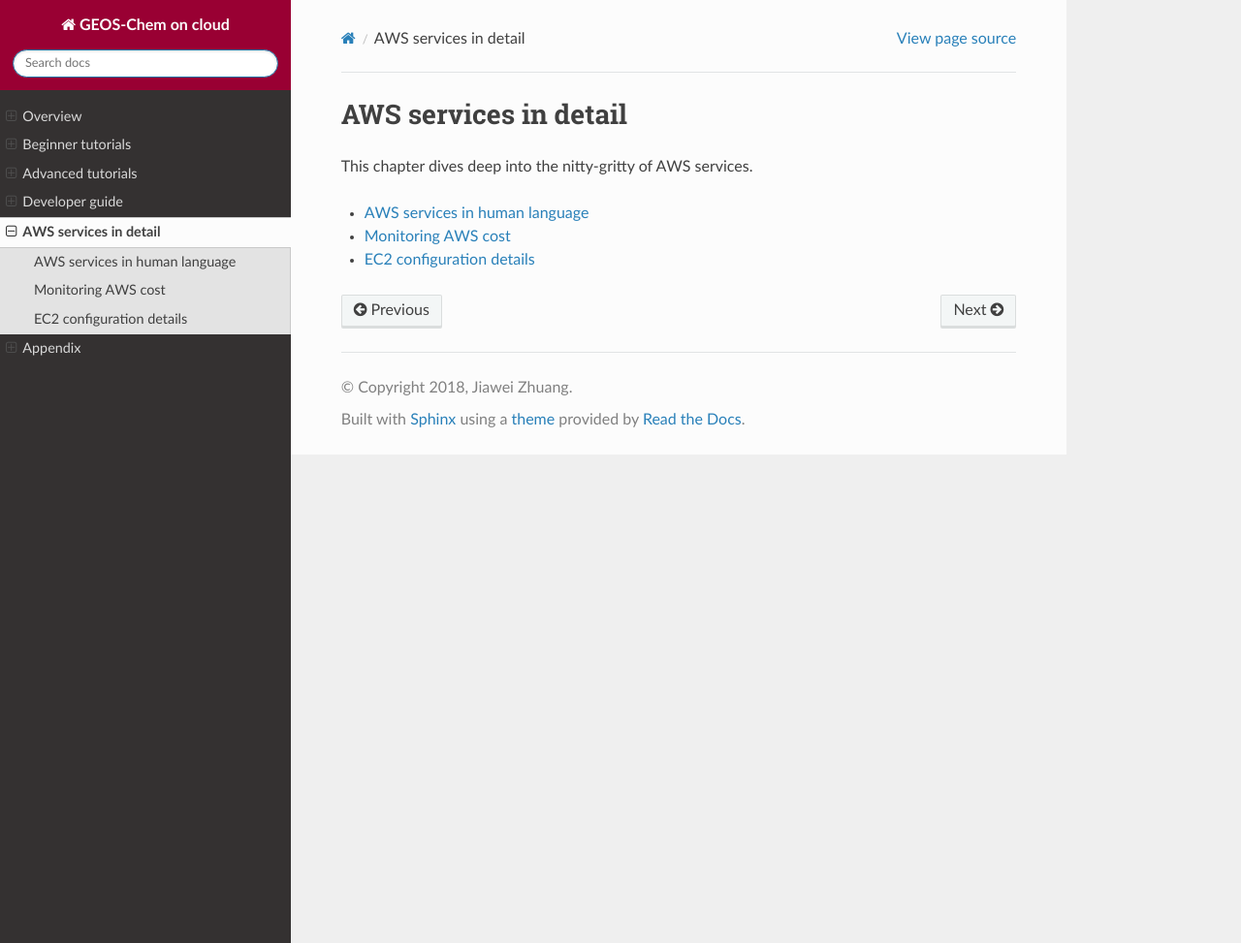
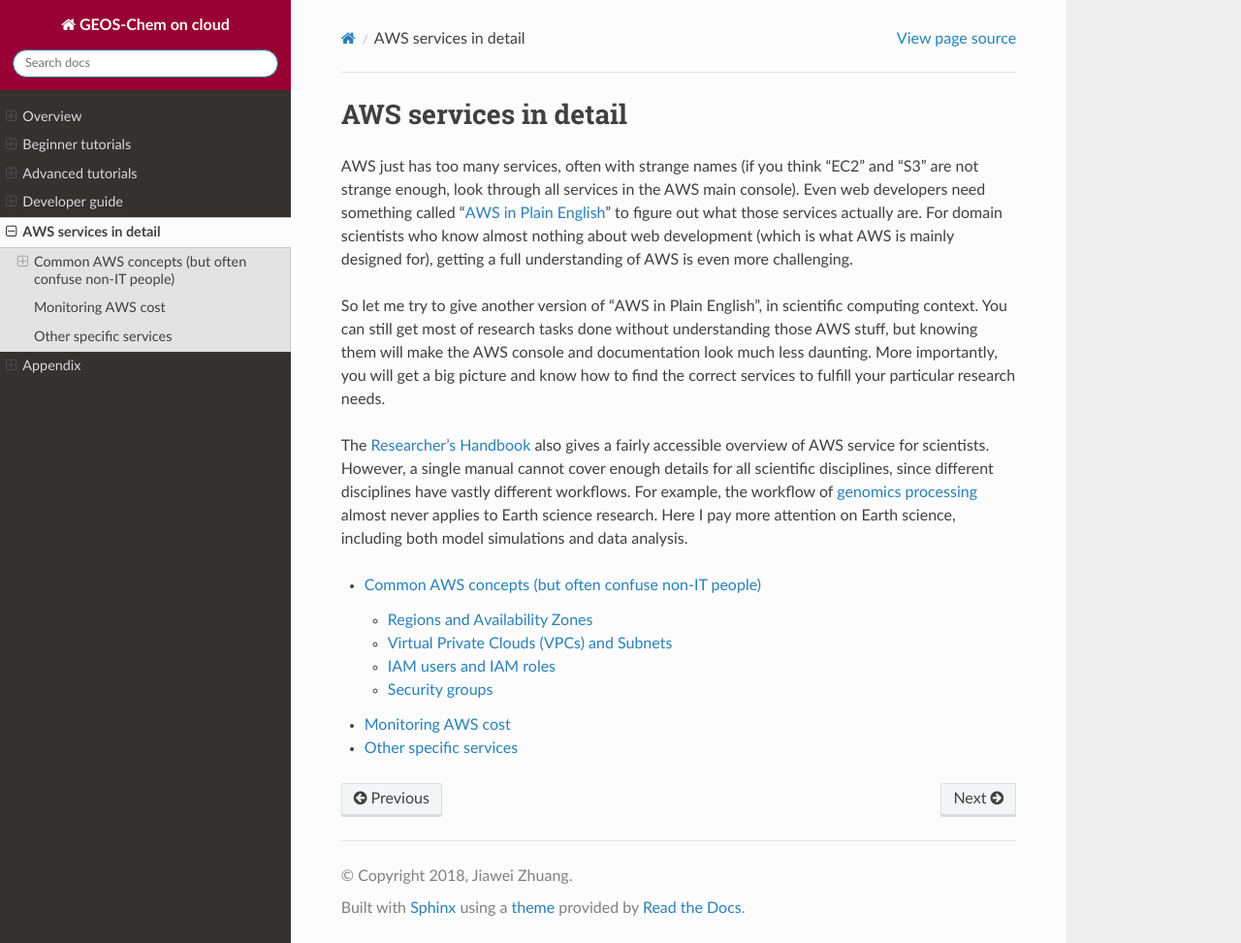
Before and after one commit to geoschem/geos-chem-cloud, a Sphinx documentation site: the page built from doc/source/chapter05_aws-in-detail/index.rst, in a window 1280 px wide and 973 px high. Shown: the whole window at 97% size. Built offline with Sphinx 7.4.7 and the Read the Docs theme 2.0.0, drawn with Linux system fonts in a browser that asks for light colours.

Commit message:
Finish common AWS concepts (Region, AZ, VPC)

```diff
--- a/doc/source/chapter02_beginner-tutorial/basic-aws-services.rst
+++ b/doc/source/chapter02_beginner-tutorial/basic-aws-services.rst
@@ -42,4 +42,4 @@
   (2) For large data (~TBs), downloading takes a long time so we would like to avoid downloading them anyway. After all, the key idea of cloud computing is "bringing compute to data". With Python and Jupyter, analyzing simulation results on the cloud is just as convenient as having data locally available.
 
 
-See "AWS services in human language" for a more complete review of AWS services.
+That's all core concepts you need to remember. For a more complete review, see :doc:`../chapter05_aws-in-detail/index`. For first-time readers, simply go to the next hands-on tutorial. The best way to learn cloud computing is trying it yourself.
--- a/doc/source/chapter02_beginner-tutorial/spot-instances.rst
+++ b/doc/source/chapter02_beginner-tutorial/spot-instances.rst
@@ -20,7 +22,7 @@
 
 .. figure:: img/spot_c4.png
 
-Each "Availability Zone" has its own spot price. You will get the cheapest one by default. (Recall that different `Avail Zones <https://docs.aws.amazon.com/AWSEC2/latest/UserGuide/using-regions-availability-zones.html>`_ are physically located at different locations. This was mentioned in the :ref:`EBS tutorial <ebs-az-label>`.)
+Each ":ref:`Availability Zone <az-detail-label>`" has its own spot price. You will get the cheapest one by default.
 
 Spot prices are fluctuating according to current user demand. **Once the price exceeds the on-demand price, your spot instance will be reclaimed by AWS to serve on-demand users who pay much more.** That's why they are "sloppy" and thus much cheaper than standard, on-demand instances.
 
--- a/doc/source/chapter02_beginner-tutorial/use-ebs.rst
+++ b/doc/source/chapter02_beginner-tutorial/use-ebs.rst
@@ -47,7 +47,7 @@
 
 .. figure:: img/create_ebs_volume.png
 
-Key parameters are "Size" (say you need a 200 GB disk in this case) and "Availability Zone" (a new concept). Keep other options as default. Currently there are 6 Avail Zones in the us-east-1 region (i.e. N. Virginia). EBS volumes are only attachable to EC2 instances in the same Avail Zone, because different Avail Zones are physically located at different locations (how can you attach a USB drive to a computer in another building?).
+Key parameters are "Size" (say you need a 200 GB disk in this case) and "Availability Zone" (a new concept). Keep other options as default. Currently there are 6 Avail Zones in the us-east-1 region (i.e. N. Virginia). EBS volumes are only attachable to EC2 instances in the same Avail Zone, because different Avail Zones :ref:`are physically located at different locations <az-detail-label>`  (how can you attach a USB drive to a computer in another building?).
 
 You can see the Avail Zone of your running instances in the EC2 console, "Instance" page:
 
--- a/doc/source/chapter05_aws-in-detail/aws-in-human-language.rst
+++ /dev/null
@@ -1,2 +0,0 @@
-AWS services in human language
-==============================
--- a/doc/source/chapter05_aws-in-detail/ec2-config.rst
+++ /dev/null
@@ -1,2 +0,0 @@
-EC2 configuration details
-=========================
--- a/doc/source/chapter05_aws-in-detail/index.rst
+++ b/doc/source/chapter05_aws-in-detail/index.rst
@@ -1,11 +1,15 @@
 AWS services in detail
 ======================
 
-This chapter dives deep into the nitty-gritty of AWS services.
+AWS just has too many services, often with strange names (if you think "EC2" and "S3" are not strange enough, look through all services in the AWS main console). Even web developers need something called "`AWS in Plain English <https://www.expeditedssl.com/aws-in-plain-english>`_" to figure out what those services actually are. For domain scientists who know almost nothing about web development (which is what AWS is mainly designed for), getting a full understanding of AWS is even more challenging.
+
+So let me try to give another version of "AWS in Plain English", in scientific computing context. You can still get most of research tasks done without understanding those AWS stuff, but knowing them will make the AWS console and documentation look much less daunting. More importantly, you will get a big picture and know how to find the correct services to fulfill your particular research needs.
+
+The :ref:`Researcher’s Handbook <researcher-handbook-label>` also gives a fairly accessible overview of AWS service for scientists. However, a single manual cannot cover enough details for all scientific disciplines, since different disciplines have vastly different workflows. For example, the workflow of `genomics processing <https://aws.amazon.com/health/genomics/>`_ almost never applies to Earth science research. Here I pay more attention on Earth science, including both model simulations and data analysis.
 
 .. toctree::
    :maxdepth: 2
 
-   aws-in-human-language
+   common-concepts
    monitor-cost
-   ec2-config
+   specific-services
--- /dev/null
+++ b/doc/source/chapter05_aws-in-detail/specific-services.rst
@@ -0,0 +1,2 @@
+Other specific services
+=======================
```
Also changed, not shown: other parts of doc/source/chapter02_beginner-tutorial/spot-instances.rst (+2 -0 lines), doc/source/chapter05_aws-in-detail/common-concepts.rst (added, +48 -0 lines), doc/source/chapter05_aws-in-detail/img/ec2-ip.png (added), doc/source/chapter05_aws-in-detail/img/vpc-az-in-ec2-launch.png (added).
